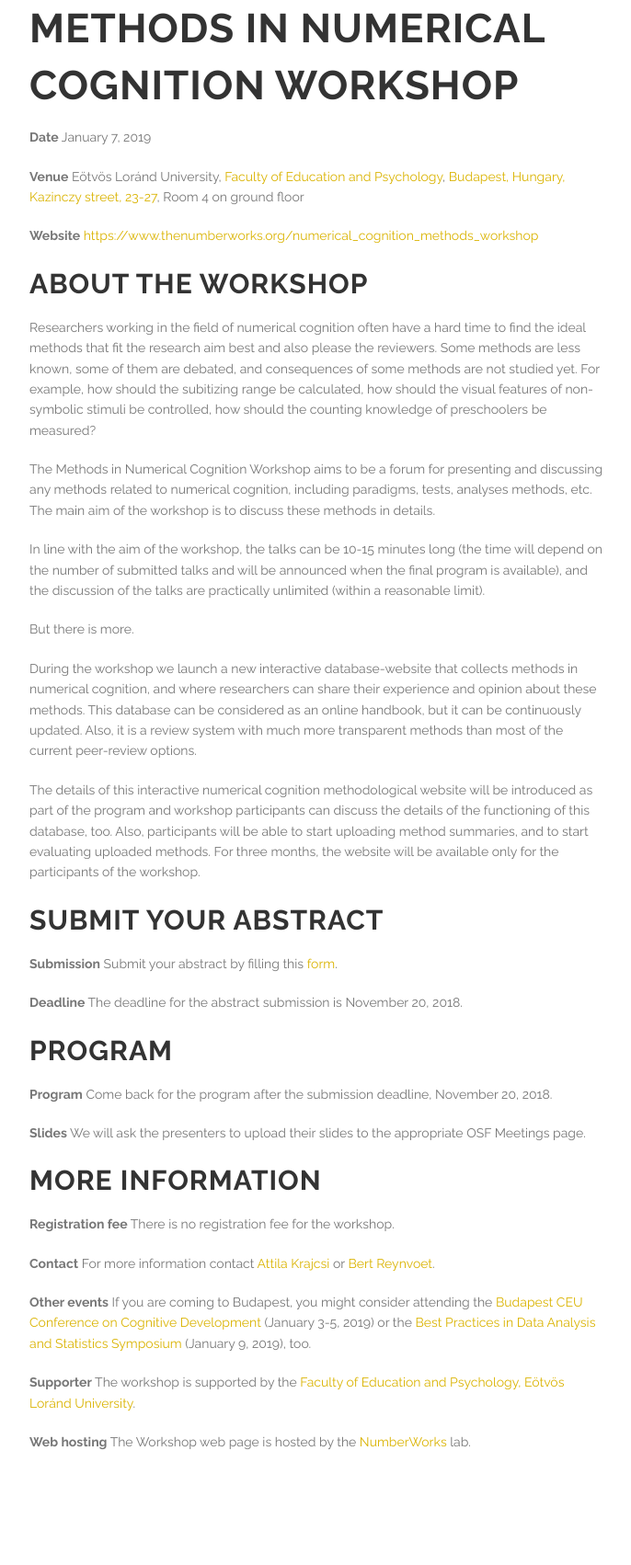
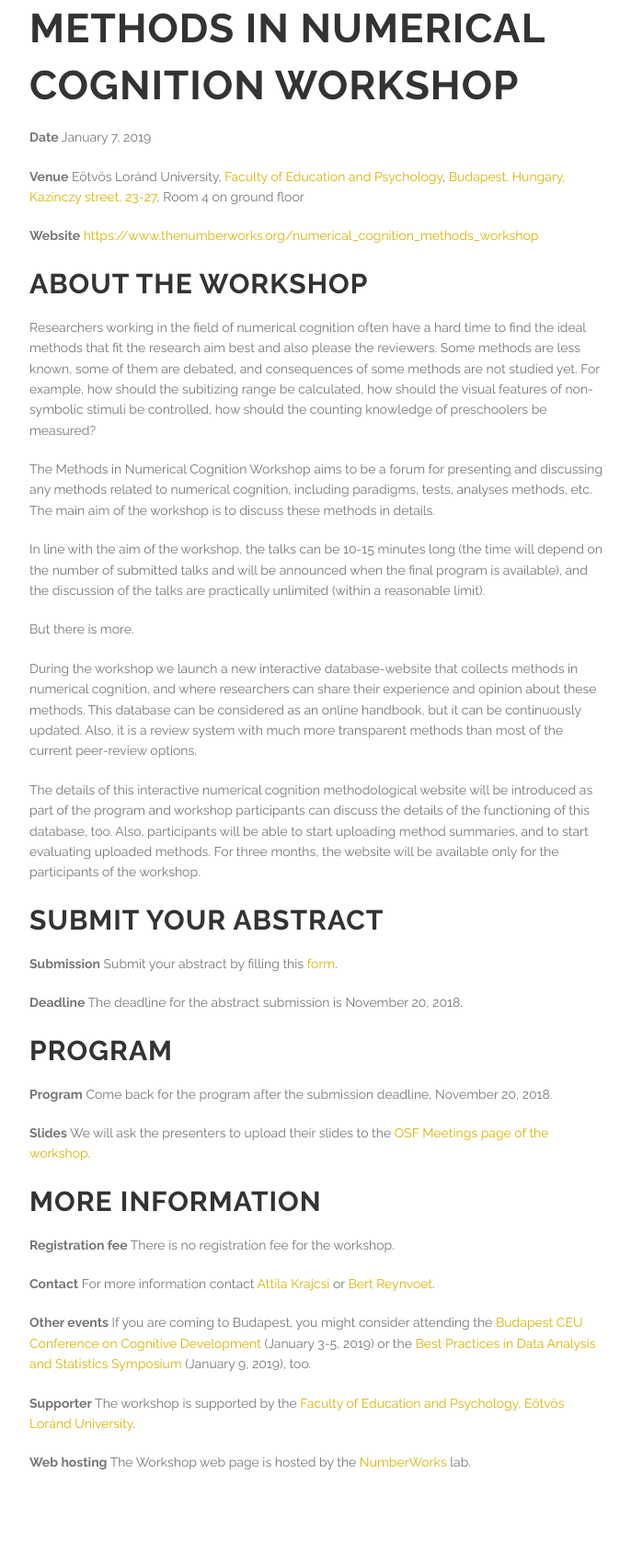
Before and after one commit to theNumberWorks/numberworks_website, a Jekyll site: the page built from numerical_cognition_methods_workshop.md, in a window 1280 px wide. Shown: the whole page at 92% size, without its empty margins (63-749 px from the left). Built offline with Jekyll 4.4.1, drawn with Linux system fonts in a browser that asks for light colours; before the commit the page ends 1679 px from its top, so only the background shows below that.

Commit message:
workshop: OSF Meetings

```diff
--- a/numerical_cognition_methods_workshop.md
+++ b/numerical_cognition_methods_workshop.md
@@ -37,7 +37,7 @@ __Deadline__ The deadline for the abstract submission is November 20, 2018.
 
 __Program__ Come back for the program after the submission deadline, November 20, 2018.
 
-__Slides__ We will ask the presenters to upload their slides to the appropriate OSF Meetings page.
+__Slides__ We will ask the presenters to upload their slides to the [OSF Meetings page of the workshop](https://osf.io/view/MNCW2019/).
 
 ## More information
 
```
